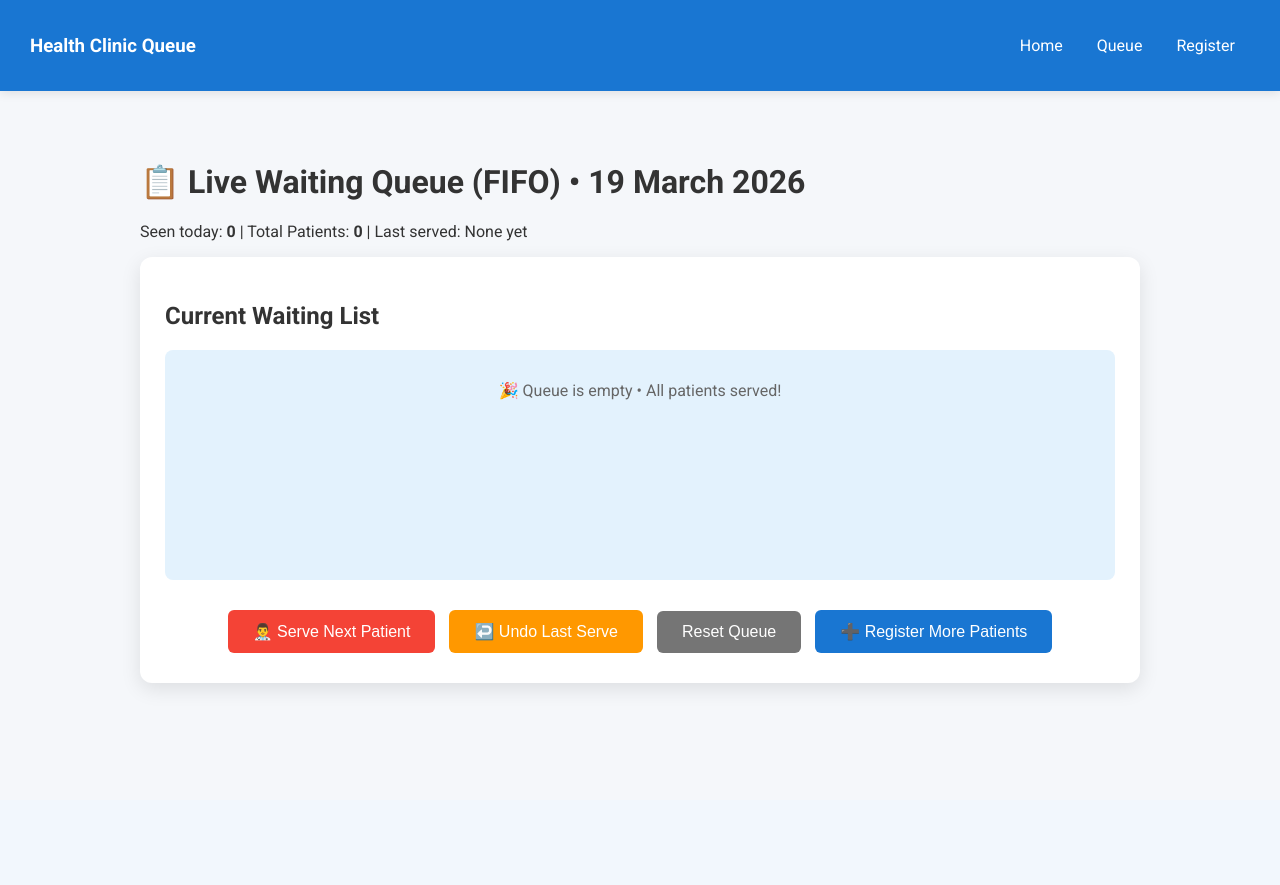
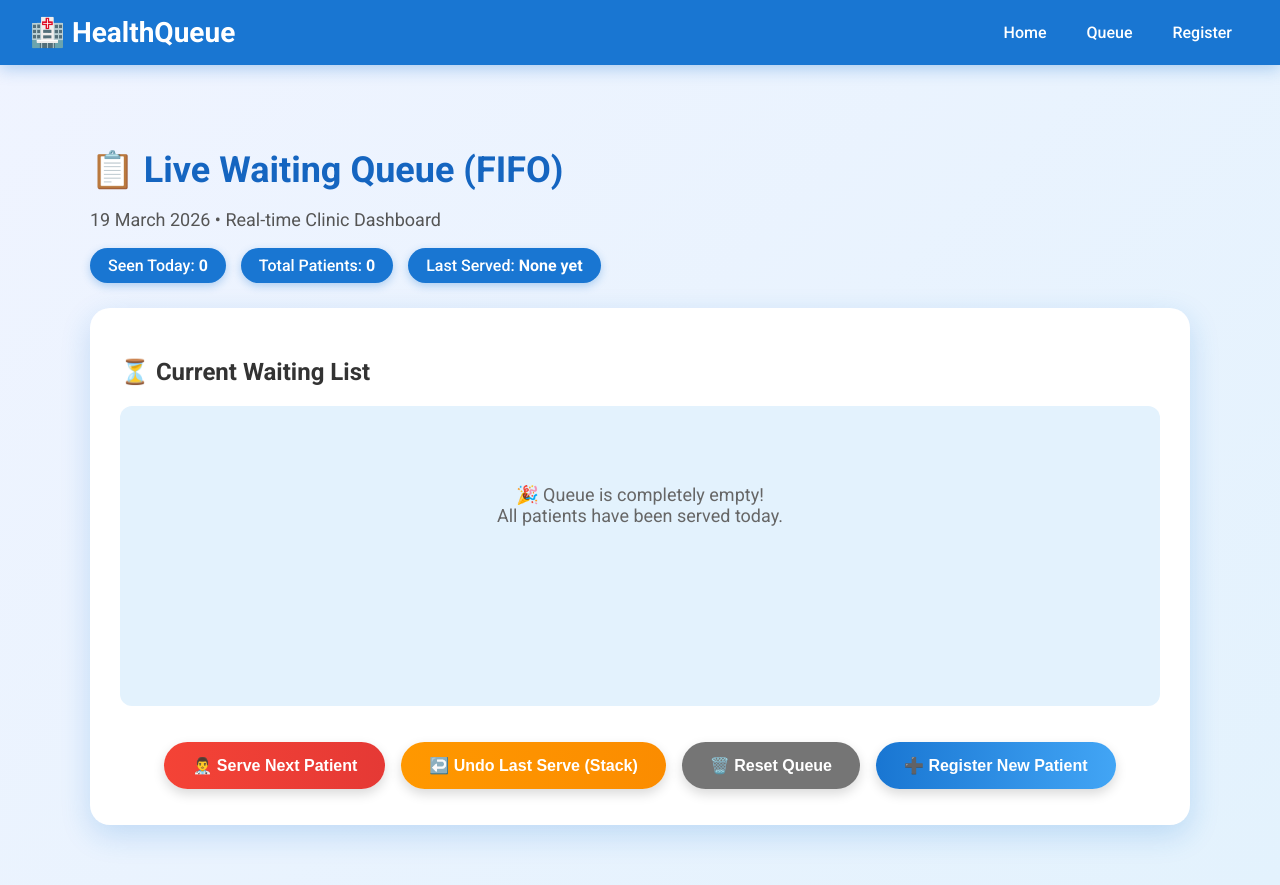
Before and after one commit to RubabImran/A-Health-Clinic-Queue-Manager, a Flask app: page /queue in a window 1280 px wide. Before the commit the page ends 692 px from the top, so only its background shows below. Run offline with Flask 3, Linux system fonts and the light colour scheme.

Commit message:
Enhance queue page layout and styling; improve UI elements and add real-time stats

```diff
--- a/templates/queue.html
+++ b/templates/queue.html
@@ -2,15 +2,19 @@
 <html lang="en">
   <head>
     <meta charset="UTF-8" />
-    <title>Queue • Health Clinic Queue</title>
+    <title>Queue • HealthQueue</title>
     <style>
       @import url("https://fonts.googleapis.com/css2?family=Roboto:wght@400;500;700&display=swap");
+
       body {
         font-family: "Roboto", sans-serif;
-        background: #f5f7fa;
+        background: linear-gradient(135deg, #f0f4ff, #e3f2fd);
         margin: 0;
         color: #333;
+        animation: fadeIn 0.8s ease;
       }
+
+      /* === Navbar (Exactly same as Home page) === */
       .navbar {
         background: #1976d2;
         color: white;
@@ -18,103 +22,223 @@
         display: flex;
         justify-content: space-between;
         align-items: center;
-        box-shadow: 0 2px 10px rgba(0, 0, 0, 0.1);
+        box-shadow: 0 4px 15px rgba(25, 118, 210, 0.3);
+        position: sticky;
+        top: 0;
+        z-index: 100;
       }
+      .logo {
+        font-size: 28px;
+        font-weight: 700;
+        display: flex;
+        align-items: center;
+        gap: 10px;
+      }
+
       .container {
-        max-width: 1000px;
-        margin: 30px auto;
+        max-width: 1100px;
+        margin: 40px auto;
         padding: 20px;
       }
+
+      h1 {
+        font-size: 36px;
+        color: #1565c0;
+        margin-bottom: 8px;
+        animation: slideDown 0.8s ease;
+      }
+
+      .stats {
+        display: flex;
+        gap: 15px;
+        flex-wrap: wrap;
+        margin-bottom: 25px;
+      }
+      .stat-badge {
+        background: #1976d2;
+        color: white;
+        padding: 8px 18px;
+        border-radius: 30px;
+        font-weight: 500;
+        box-shadow: 0 3px 8px rgba(25, 118, 210, 0.3);
+      }
+
       .card {
         background: white;
+        border-radius: 20px;
+        box-shadow: 0 10px 30px rgba(25, 118, 210, 0.2);
+        padding: 30px;
+        transition: all 0.4s ease;
+      }
+
+      .card:hover {
+        transform: translateY(-8px);
+        box-shadow: 0 20px 45px rgba(25, 118, 210, 0.35);
+      }
+
+      .queue-list {
+        background: #e3f2fd;
+        padding: 20px;
         border-radius: 12px;
-        box-shadow: 0 6px 20px rgba(0, 0, 0, 0.1);
-        padding: 25px;
+        min-height: 260px;
+        max-height: 420px;
+        overflow-y: auto;
       }
+
+      .patient-item {
+        padding: 12px 15px;
+        margin: 8px 0;
+        background: white;
+        border-radius: 10px;
+        box-shadow: 0 2px 6px rgba(0, 0, 0, 0.08);
+        font-size: 17px;
+        display: flex;
+        align-items: center;
+        gap: 12px;
+        transition: 0.3s;
+      }
+      .patient-item:hover {
+        background: #bbdefb;
+        transform: translateX(8px);
+      }
+
       button {
-        padding: 12px 25px;
-        margin: 5px;
+        padding: 14px 28px;
+        font-size: 16px;
+        font-weight: 600;
         border: none;
-        border-radius: 6px;
-        font-size: 16px;
+        border-radius: 50px;
+        margin: 6px;
+        cursor: pointer;
+        transition: all 0.3s;
+        box-shadow: 0 5px 12px rgba(0, 0, 0, 0.15);
       }
-      .btn-blue {
-        background: #1976d2;
-        color: white;
+      button:hover {
+        transform: scale(1.08) translateY(-2px);
       }
       .btn-red {
-        background: #f44336;
+        background: linear-gradient(90deg, #f44336, #e53935);
         color: white;
       }
       .btn-orange {
-        background: #ff9800;
+        background: linear-gradient(90deg, #ff9800, #fb8c00);
         color: white;
       }
-      .queue-list {
-        background: #e3f2fd;
-        padding: 15px;
-        border-radius: 8px;
-        min-height: 200px;
+      .btn-gray {
+        background: #757575;
+        color: white;
+      }
+      .btn-blue {
+        background: linear-gradient(90deg, #1976d2, #42a5f5);
+        color: white;
+      }
+
+      @keyframes fadeIn {
+        from {
+          opacity: 0;
+        }
+        to {
+          opacity: 1;
+        }
+      }
+      @keyframes slideDown {
+        from {
+          transform: translateY(-25px);
+          opacity: 0;
+        }
+        to {
+          transform: translateY(0);
+          opacity: 1;
+        }
       }
     </style>
   </head>
   <body>
+    <!-- Navbar - Exactly same as your Home page -->
     <div class="navbar">
-      <h3>Health Clinic Queue</h3>
+      <div class="logo">🏥 HealthQueue</div>
       <div>
-        <a href="/" style="color: white; margin: 0 15px; text-decoration: none"
+        <a
+          href="/"
+          style="
+            color: white;
+            margin: 0 18px;
+            text-decoration: none;
+            font-weight: 500;
+          "
           >Home</a
         >
         <a
           href="/queue"
-          style="color: white; margin: 0 15px; text-decoration: none"
+          style="
+            color: white;
+            margin: 0 18px;
+            text-decoration: none;
+            font-weight: 500;
+          "
           >Queue</a
         >
         <a
           href="/register"
-          style="color: white; margin: 0 15px; text-decoration: none"
+          style="
+            color: white;
+            margin: 0 18px;
+            text-decoration: none;
+            font-weight: 500;
+          "
           >Register</a
         >
       </div>
     </div>
 
     <div class="container">
-      <h1>📋 Live Waiting Queue (FIFO) • {{ today_date }}</h1>
-      <p>
-        Seen today: <strong>{{ total_seen }}</strong> | Total Patients:
-        <strong>{{ total_registered }}</strong> | Last served: {{ last_served }}
+      <h1>📋 Live Waiting Queue (FIFO)</h1>
+      <p style="font-size: 18px; color: #555">
+        {{ today_date }} • Real-time Clinic Dashboard
       </p>
 
+      <div class="stats">
+        <span class="stat-badge"
+          >Seen Today: <strong>{{ total_seen }}</strong></span
+        >
+        <span class="stat-badge"
+          >Total Patients: <strong>{{ total_registered }}</strong></span
+        >
+        <span class="stat-badge"
+          >Last Served: <strong>{{ last_served }}</strong></span
+        >
+      </div>
+
       <div class="card">
-        <h2>Current Waiting List</h2>
+        <h2>⏳ Current Waiting List</h2>
         <div class="queue-list">
-          {% if queue %}
-          <ol>
-            {% for p in queue %}
-            <li style="font-size: 18px; margin: 8px 0">{{ p }}</li>
-            {% endfor %}
-          </ol>
-          {% else %}
-          <p style="color: #666; text-align: center">
-            🎉 Queue is empty • All patients served!
+          {% if queue %} {% for p in queue %}
+          <div class="patient-item">👤 &nbsp; {{ p }}</div>
+          {% endfor %} {% else %}
+          <p
+            style="
+              color: #666;
+              text-align: center;
+              padding: 40px 0;
+              font-size: 18px;
+            "
+          >
+            🎉 Queue is completely empty!<br />
+            All patients have been served today.
           </p>
           {% endif %}
         </div>
 
-        <div style="margin-top: 25px; text-align: center">
+        <div style="margin-top: 30px; text-align: center">
           <a href="/serve"
             ><button class="btn-red">👨‍⚕️ Serve Next Patient</button></a
           >
           <a href="/undo"
-            ><button class="btn-orange">↩️ Undo Last Serve</button></a
+            ><button class="btn-orange">↩️ Undo Last Serve (Stack)</button></a
           >
-          <a href="/reset"
-            ><button style="background: #757575; color: white">
-              Reset Queue
-            </button></a
-          >
+          <a href="/reset"><button class="btn-gray">🗑️ Reset Queue</button></a>
           <a href="/register"
-            ><button class="btn-blue">➕ Register More Patients</button></a
+            ><button class="btn-blue">➕ Register New Patient</button></a
           >
         </div>
       </div>
```
